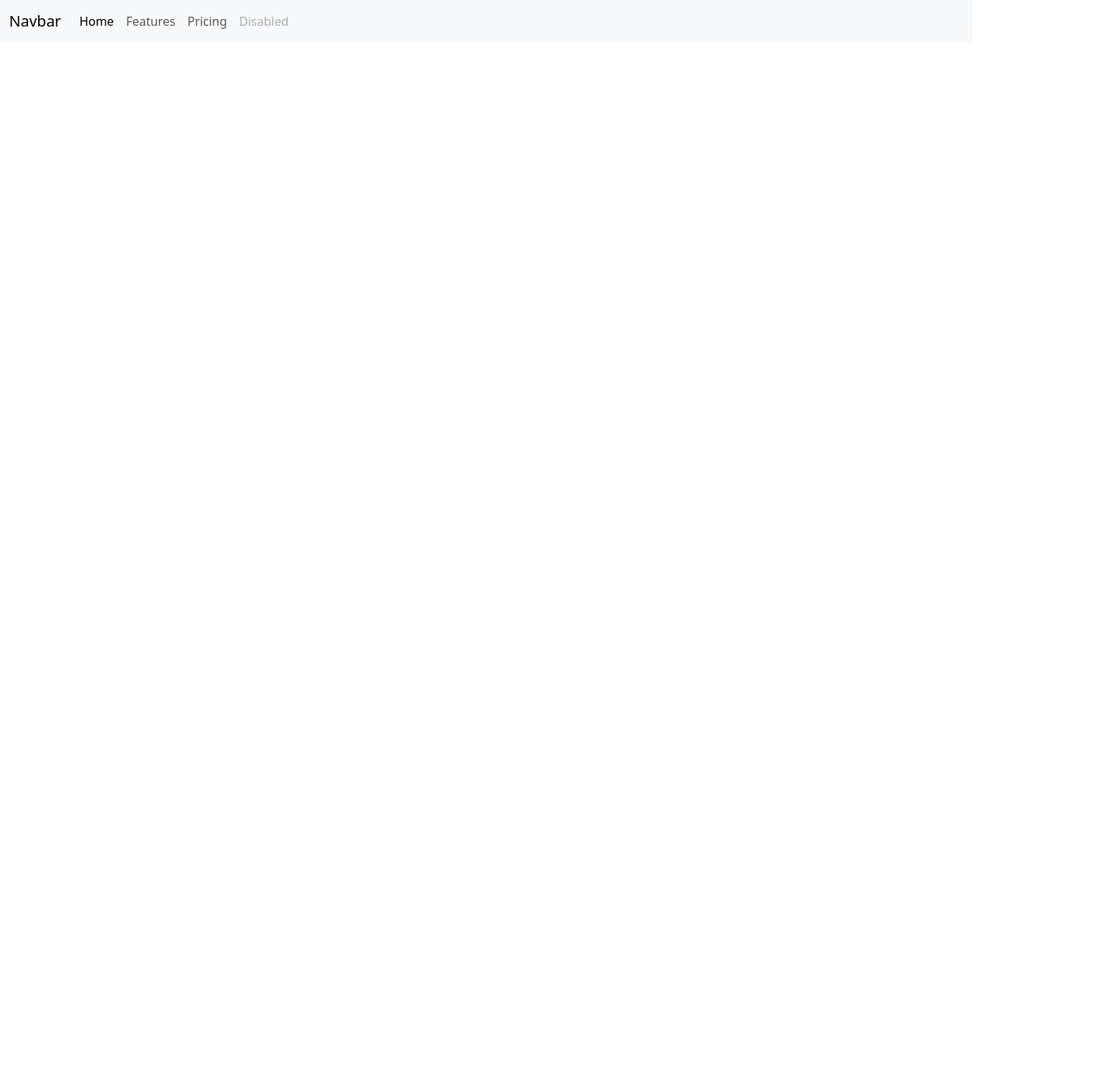
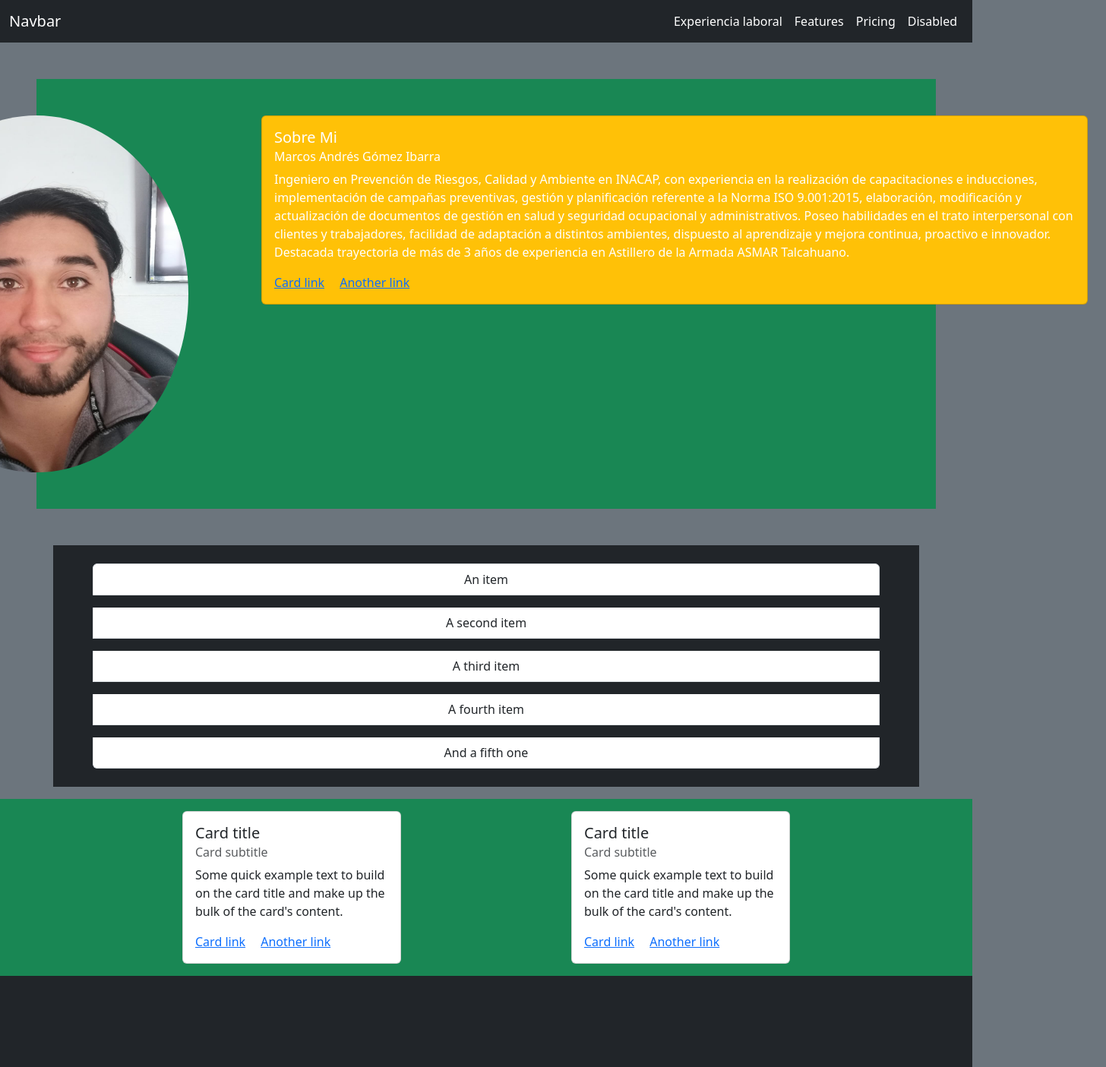
Before and after one commit to gsteenbecker/examen-modulo-1, a plain HTML site: page index.html in a window 1280 px wide. Shown: the whole page at 76% size, 1456 px wide, since content can reach past the window. Before the commit the page ends 800 px from the top, so only its background shows below. Drawn offline with nearby package versions, Linux system fonts and the light colour scheme.

Commit message:
se agrego estructura de la seccion acerca de mi y experiencia laboral

```diff
--- a/assets/css/style.css
+++ b/assets/css/style.css
@@ -0,0 +1,6 @@
+.imagen-personal {
+    border-radius: 50%;
+    width: 400px;
+    height: 470px;
+    overflow: hidden;
+}
--- a/index.html
+++ b/index.html
@@ -8,45 +8,133 @@
     <link rel="stylesheet" href="./assets/css/style.css">
 
 
-
-
 </head>
 
 
-<body>
+<body class=" bg-secondary">
 
     <header>
-        <nav class="navbar navbar-expand-lg bg-body-tertiary">
+        <!-- navbar  -->
+        <nav class="navbar navbar-expand-lg bg-dark  ">
             <div class="container-fluid">
-              <a class="navbar-brand" href="#">Navbar</a>
-              <button class="navbar-toggler" type="button" data-bs-toggle="collapse" data-bs-target="#navbarNav" aria-controls="navbarNav" aria-expanded="false" aria-label="Toggle navigation">
+              <a class="navbar-brand text-white" href="#">Navbar</a>
+              <button class="navbar-toggler bg-white" type="button" data-bs-toggle="collapse" data-bs-target="#navbarNav" aria-controls="navbarNav" aria-expanded="false" aria-label="Toggle navigation">
                 <span class="navbar-toggler-icon"></span>
               </button>
               <div class="collapse navbar-collapse" id="navbarNav">
-                <ul class="navbar-nav">
+                <ul class="navbar-nav ms-auto">
                   <li class="nav-item">
-                    <a class="nav-link active" aria-current="page" href="#">Home</a>
+                    <a class="nav-link active text-white" aria-current="page" href="#experiencia">Experiencia laboral</a>
                   </li>
                   <li class="nav-item">
-                    <a class="nav-link" href="#">Features</a>
+                    <a class="nav-link text-white" href="#">Features</a>
                   </li>
                   <li class="nav-item">
-                    <a class="nav-link" href="#">Pricing</a>
+                    <a class="nav-link text-white " href="#">Pricing</a>
                   </li>
                   <li class="nav-item">
-                    <a class="nav-link disabled" aria-disabled="true">Disabled</a>
+                    <a class="nav-link disabled text-white " aria-disabled="true">Disabled</a>
                   </li>
                 </ul>
               </div>
             </div>
           </nav>
+
+
+        <!-- acerca de mi -->
+        <section class=" bg-success m-5 " >
+            <div class="d-flex flex-row justify-content-center">
+                <div class="m-4 p-4">
+                    <img class="imagen-personal " src="./assets/img/imagen-personal.jpg" alt="">
+                </div>
+
+                <div class="m-4 p-4 ">
+                    <div class="card bg-warning" style="width: 68rem;">
+                        <div class="card-body">
+                            <h5 class="card-title text-white">Sobre Mi </h5>
+                            <h6 class="card-subtitle mb-2 text-white">Marcos Andrés Gómez Ibarra</h6>
+                            <p class="card-text text-white">	Ingeniero en Prevención de Riesgos, Calidad y Ambiente en INACAP, con experiencia en la realización de capacitaciones e inducciones, implementación de campañas preventivas, gestión y planificación referente a la Norma ISO 9.001:2015, elaboración, modificación y actualización de documentos de gestión en salud y seguridad ocupacional y administrativos. Poseo habilidades en el trato interpersonal con clientes y trabajadores, facilidad de adaptación a distintos ambientes, dispuesto al aprendizaje y mejora continua, proactivo e innovador. Destacada trayectoria de más de 3 años de experiencia en Astillero de la Armada ASMAR Talcahuano.
+
+                            </p>
+                            <a href="#" class="card-link">Card link</a>
+                            <a href="#" class="card-link">Another link</a>
+                        </div>
+                  </div>
+                </div>
+            </div>
+        </section>
     </header>
 
+
     <main>
+        <!-- experiencia laboral -->
+        <section class="experiencia-laboral container text-center bg-dark" id="experiencia">
+            <div class="m-3 p-3">
+                <ul class="list-group">
+                    <li class="list-group-item p-2 m-2">An item</li>
+                    <li class="list-group-item p-2 m-2">A second item</li>
+                    <li class="list-group-item p-2 m-2">A third item</li>
+                    <li class="list-group-item p-2 m-2">A fourth item</li>
+                    <li class="list-group-item p-2 m-2">And a fifth one</li>
+              </ul>
+            </div>
+        </section>
+
+
+        <!-- Educación -->
+        <section>
+           <div class="bg-success p-3 d-flex flex-row justify-content-evenly">
+                <div class="card " style="width: 18rem;">
+                    <div class="card-body">
+                        <h5 class="card-title">Card title</h5>
+                        <h6 class="card-subtitle mb-2 text-body-secondary">Card subtitle</h6>
+                        <p class="card-text">Some quick example text to build on the card title and make up the bulk of the card's content.</p>
+                        <a href="#" class="card-link">Card link</a>
+                        <a href="#" class="card-link">Another link</a>
+                    </div>
+                </div>
+
+                <div class="card" style="width: 18rem;">
+                    <div class="card-body">
+                        <h5 class="card-title">Card title</h5>
+                        <h6 class="card-subtitle mb-2 text-body-secondary">Card subtitle</h6>
+                        <p class="card-text">Some quick example text to build on the card title and make up the bulk of the card's content.</p>
+                        <a href="#" class="card-link">Card link</a>
+                        <a href="#" class="card-link">Another link</a>
+                    </div>
+              </div>
+            </div>
+
+        </section>
+
+
+
+        <!-- Portfolio -->
+
+        <section class="bg-dark">
+            <div>
+                <div>
+                    <img src="" alt="">
+                </div>
+                <div>
+                    <img src="" alt="">
+                </div>
+                <div>
+                    <img src="" alt="">
+                </div>
+                <div>
+                    <img src="" alt="">
+                </div>
+                <div>
+                    <img src="" alt="">
+                </div>
+            </div>
+
+        </section>
 
     </main>
 
-    <footer>
+    <footer class="bg-dark">
 
     </footer>
 
```
Also changed, not shown: assets/img/imagen-personal.jpg (added).
